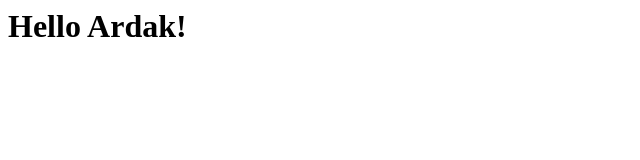
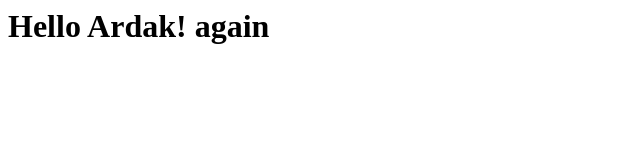
Before and after one commit to ardakshalkar/gittest, a plain HTML site: page index.html in a window 1280 px wide. Shown: the whole page, without its empty margins (0-640 px from the left). Drawn offline with Linux system fonts and the light colour scheme.

Commit message:
Second file

```diff
--- a/index.html
+++ b/index.html
@@ -1,5 +1,5 @@
 <html>
 <body>
-	<h1>Hello Ardak!</h1>
+	<h1>Hello Ardak! again</h1>
 </body>
 </html>
```
